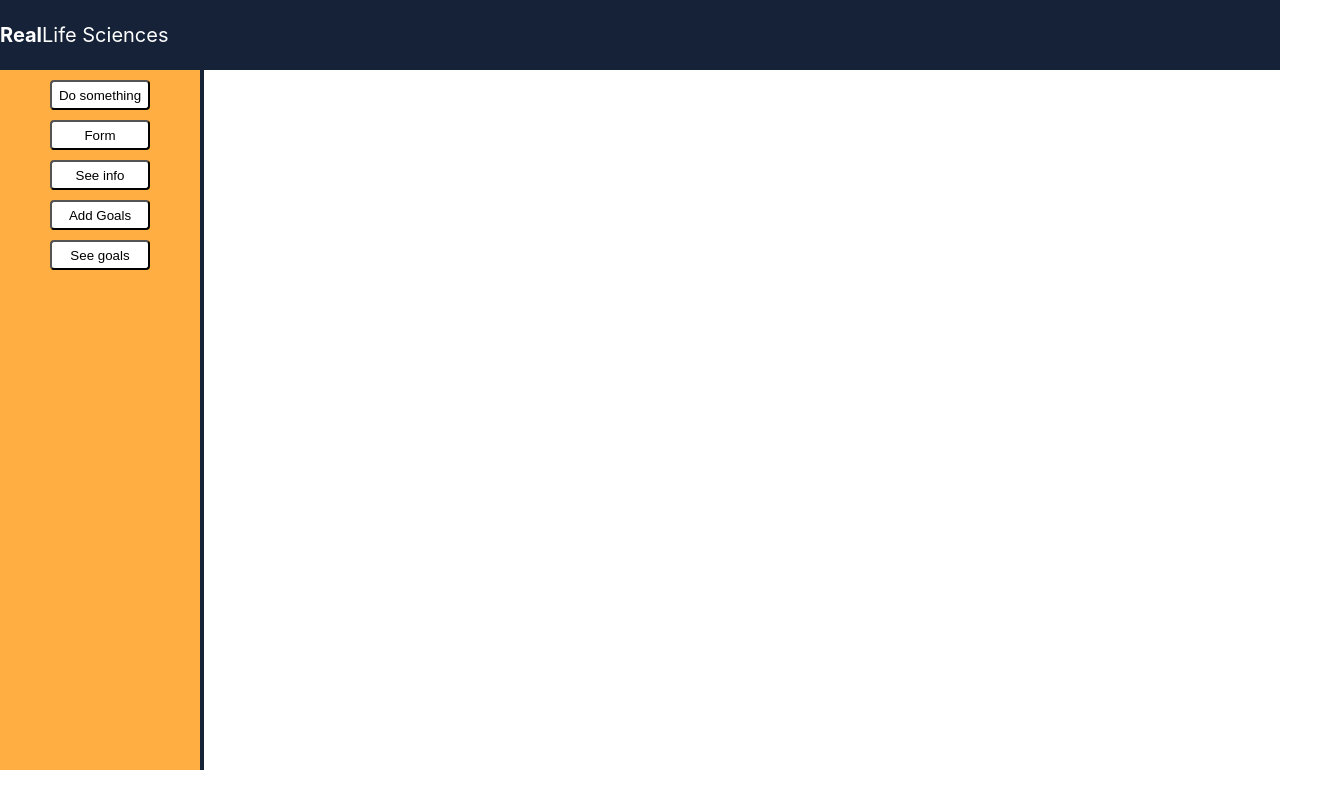
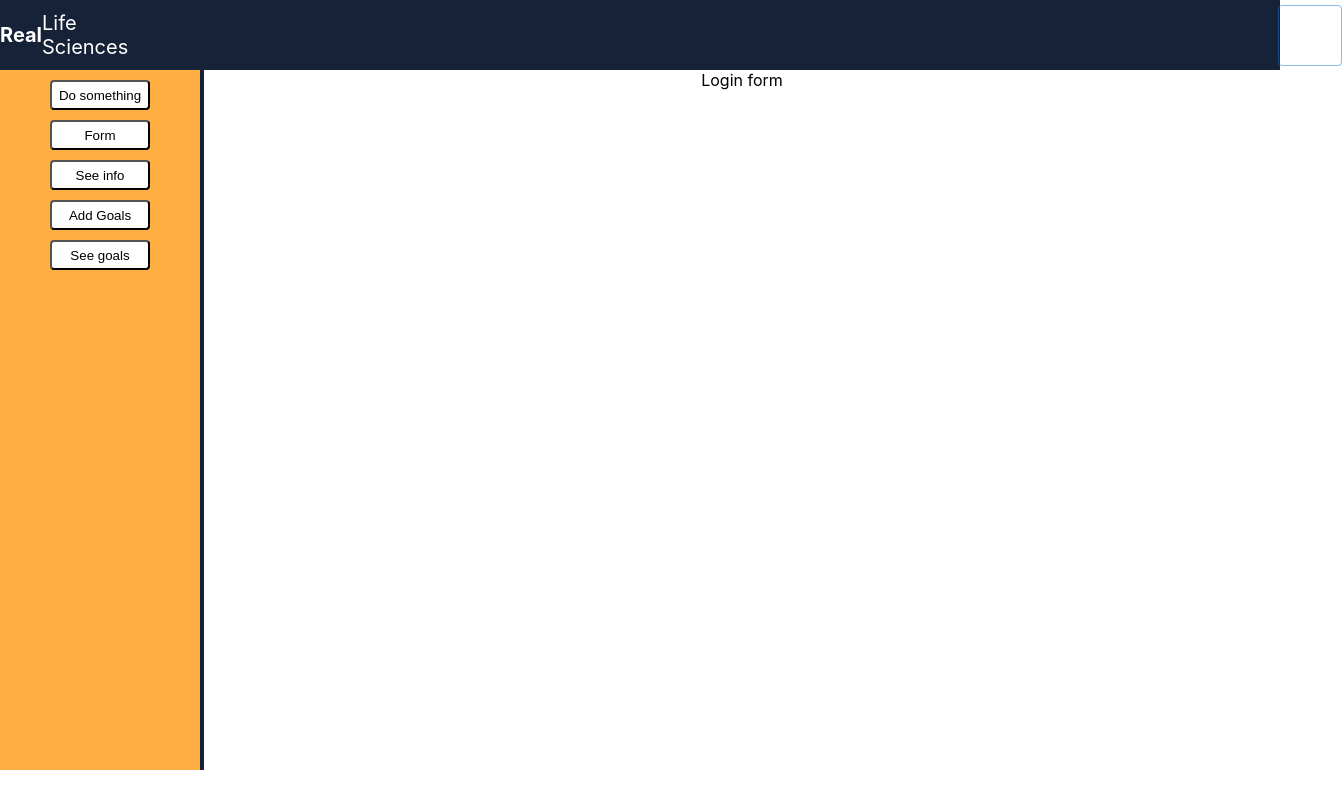
Before and after one commit to MunteanAndra/VSP-App, a React (Create React App) app: page /Login in a window 1280 px wide. Shown: the whole page, 1342 px wide, since content can reach past the window. Built offline with nearby package versions, Linux system fonts and the light colour scheme.

Commit message:
Added Login page and button on navbar

```diff
--- a/src/App.js
+++ b/src/App.js
@@ -6,6 +6,7 @@ import FormPage from './Pages/Formpage';
 import InfoPage from './Pages/Infopage';
 import Goals from './Pages/GoalsItems/Goals';
 import SeeGoals from './Pages/GoalsItems/SeeGoals';
+import Login from './Components/Login';
 import {Routes, Route} from 'react-router-dom';
 
 function App() {
@@ -38,6 +39,9 @@ function App() {
                     <Route path = "/SeeGoals"
                         element = { <SeeGoals formGoals = {formGoals} /> }
                     />
+                    <Route path = "/Login"
+                        element = { <Login /> }
+                    />
                 </Routes>
         </div>
       </header>
--- /dev/null
+++ b/src/Components/Login.js
@@ -0,0 +1,11 @@
+import './LoginStyle.css';
+
+const Login = () => {
+
+    return(
+        <div className="login_form"> Login form </div>
+    );
+
+}
+
+export default Login;
--- /dev/null
+++ b/src/Components/LoginStyle.css
@@ -0,0 +1,4 @@
+.login_form{
+    color: black;
+    flex-grow: 1;
+}
--- a/src/Components/Navbar.js
+++ b/src/Components/Navbar.js
@@ -1,8 +1,27 @@
 import './NavbarStyle.css';
+import { useNavigate } from 'react-router-dom';
+import Button from '@mui/material/Button';
+import { styled } from '@mui/material/styles';
+import { deepOrange } from '@mui/material/colors';
 
 const Navbar = () => {
+
+    let navigateToLogIn = useNavigate('');
+
+    const clickHandlerLogin = () => {
+        navigateToLogIn('/Login');
+    }
+
+    const CustomButton = styled(Button)(({ theme }) => ({
+      marginLeft: '1150px',
+      color: theme.palette.getContrastText(deepOrange[500]),
+    }));
+
     return (
-    <div className='navbar'> <b>Real</b> Life Sciences </div>
+        <div className='navbar'>
+            <div className='navbar_items'> <b>Real</b> Life Sciences </div>
+            <CustomButton variant="outlined" onClick={clickHandlerLogin}> Log in </CustomButton>
+        </div>
     );
 }
 
--- a/src/Components/NavbarStyle.css
+++ b/src/Components/NavbarStyle.css
@@ -8,3 +8,11 @@
     justify-content: flex-start;
     align-items: center;
 }
+
+.navbar_items{
+    text-align: left;
+    font-size: 20px;
+    display: flex;
+    justify-content: flex-start;
+    align-items: center;
+}
```
